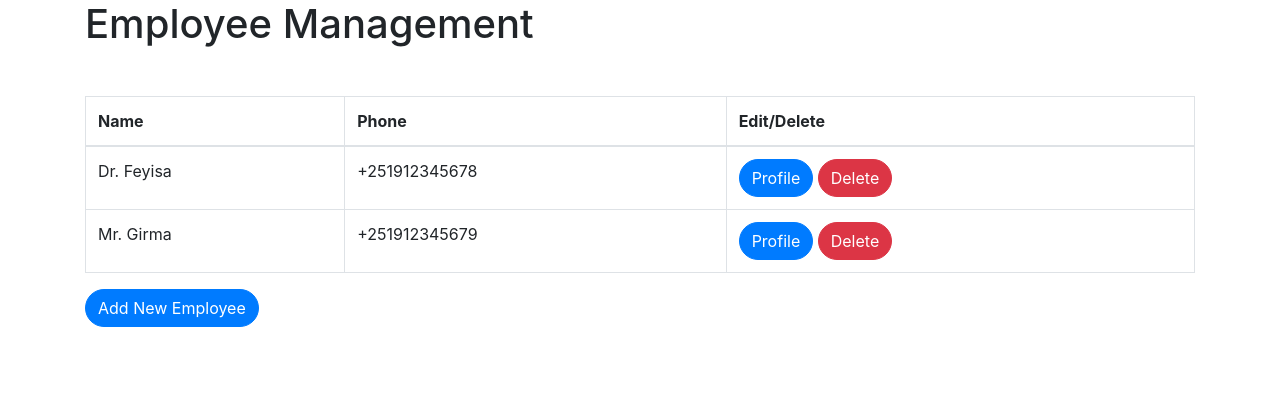
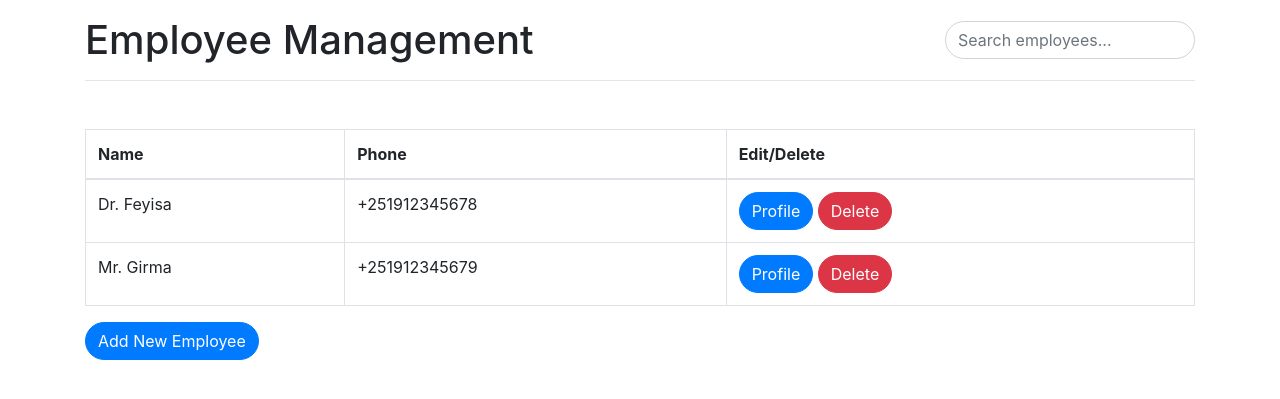
Before and after one commit to matthias22m/Performance-evaluation-system, a Django app: page /employee/ in a window 1280 px wide. Shown: the part 80-479 px from the top of the page. Run offline with Django 5.2, Linux system fonts and the light colour scheme; some libraries are stand-ins or nearby versions.

Commit message:
some change

```diff
--- a/Core/templates/Core/employee.html
+++ b/Core/templates/Core/employee.html
@@ -10,13 +10,20 @@
         .container .btn {
             border-radius: 50px;
         }
+        .container .form-control{
+            border-radius: 40px;
+        }
     </style>
 </head>
 <body>
     {% include 'core/navbar.html' %}
 
     <div class="container">
-        <h1 class="mb-5">Employee Management</h1>
+        <div class="d-flex justify-content-between align-items-center mb-3 mt-3">
+            <h1 class="mb-0">Employee Management</h1>
+            <input type="text" name="search" class="form-control" style="width: 250px;" placeholder="Search employees..." required>
+        </div>
+        <hr class="mb-5">
 
         <table class="table table-bordered">
             <thead>
@@ -27,7 +34,7 @@
                 </tr>
             </thead>
             <tbody>
-           <tr>
+                <tr>
                     <td>Dr. Feyisa</td>
                     <td>+251912345678</td>
                     <td>
```
